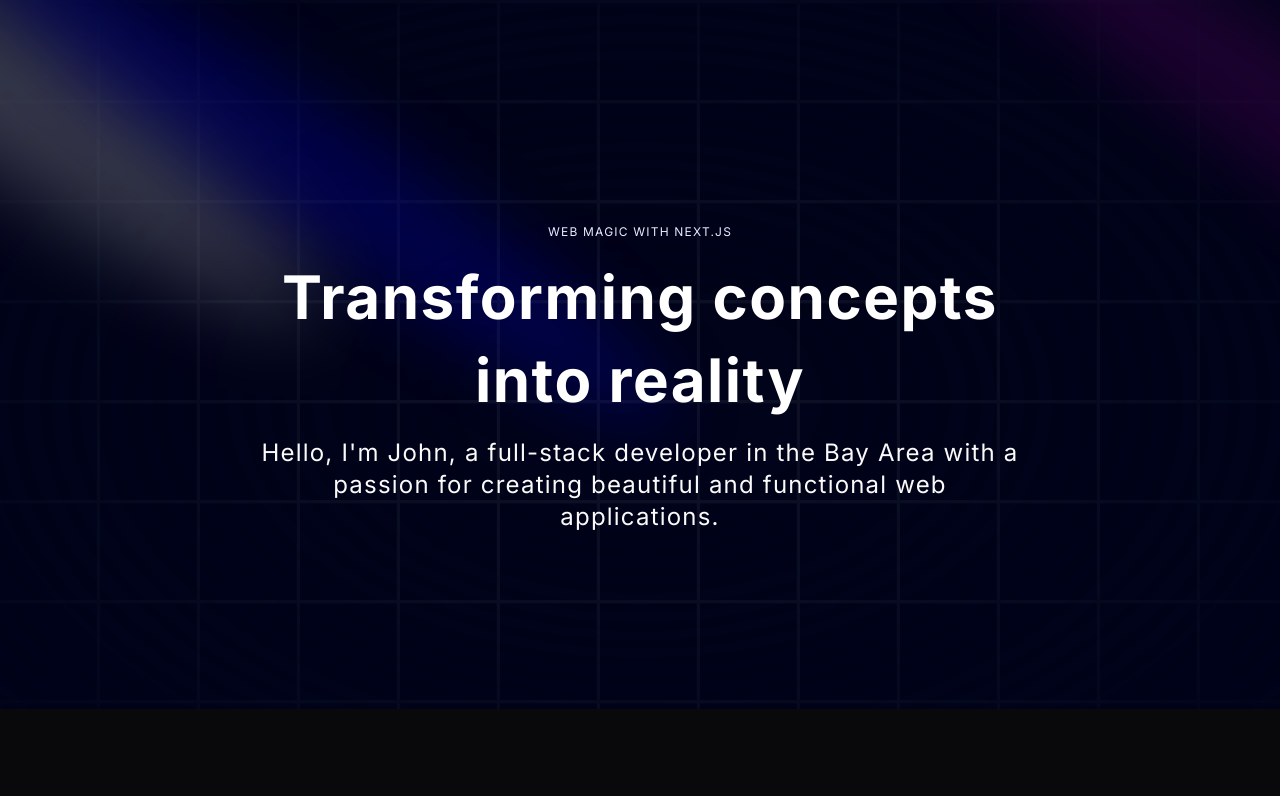
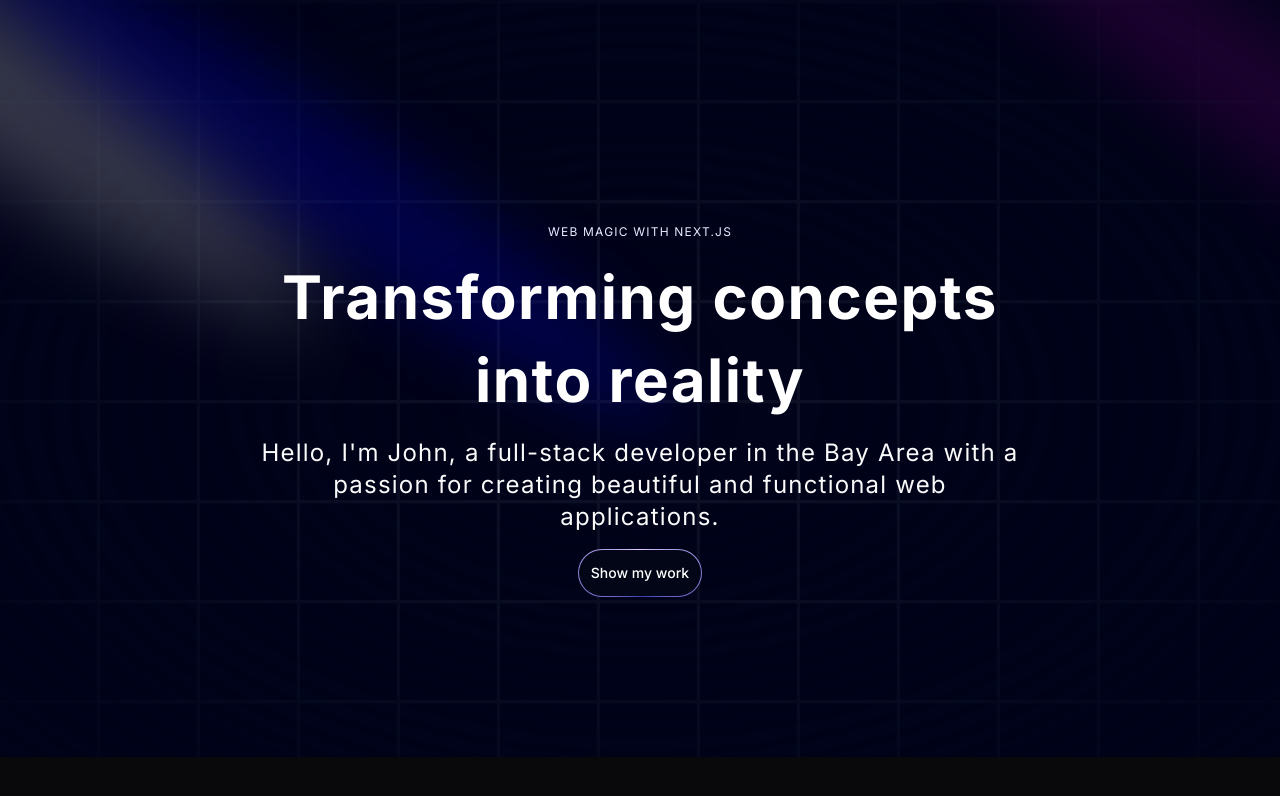
Before and after one commit to jcianciolo/portfolio_2024, a Next.js app: page / in a window 1280 px wide. Shown: the top 796 px of the page. Built offline with nearby package versions, Linux system fonts and the light colour scheme.

Commit message:
add: MagicButton.tsx

```diff
--- a/components/Hero.tsx
+++ b/components/Hero.tsx
@@ -1,6 +1,7 @@
 import React from 'react'
 import { Spotlight } from './ui/Spotlight'
 import { TextGenerateEffect } from './ui/text-generate-effect'
+import MagicButton from './ui/MagicButton'
 
 const Hero = () => {
   return (
@@ -29,6 +30,12 @@
               <p className="text-center md:tracking-wider mb-4 text-sm md:text-lg lg:text-2xl">
                 Hello, I&apos;m John, a full-stack developer in the Bay Area with a passion for creating beautiful and functional web applications.
               </p>
+
+              <a href="#about">
+                <MagicButton
+                  title="Show my work"
+                />
+              </a>
           </div>
         </div>
     </div>
--- /dev/null
+++ b/components/ui/MagicButton.tsx
@@ -0,0 +1,22 @@
+import React from 'react'
+
+const MagicButton = ({
+    title, icon, position, handleClick, otherClasses
+}: {
+    title: string;
+    icon: React.ReactNode;
+    position: string;
+    handleClick?: () => void;
+    otherClasses?: string;
+}) => {
+  return (
+    <button className="relative inline-flex h-12 overflow-hidden rounded-full p-[1px] focus:outline-none focus:ring-2 focus:ring-slate-400 focus:ring-offset-2 focus:ring-offset-slate-50">
+        <span className="absolute inset-[-1000%] animate-[spin_2s_linear_infinite] bg-[conic-gradient(from_90deg_at_50%_50%,#E2CBFF_0%,#393BB2_50%,#E2CBFF_100%)]" />
+        <span className="inline-flex h-full w-full cursor-pointer items-center justify-center rounded-full bg-slate-950 px-3 py-1 text-sm font-medium text-white backdrop-blur-3xl">
+            {title}
+        </span>
+    </button>
+  )
+}
+
+export default MagicButton
```
